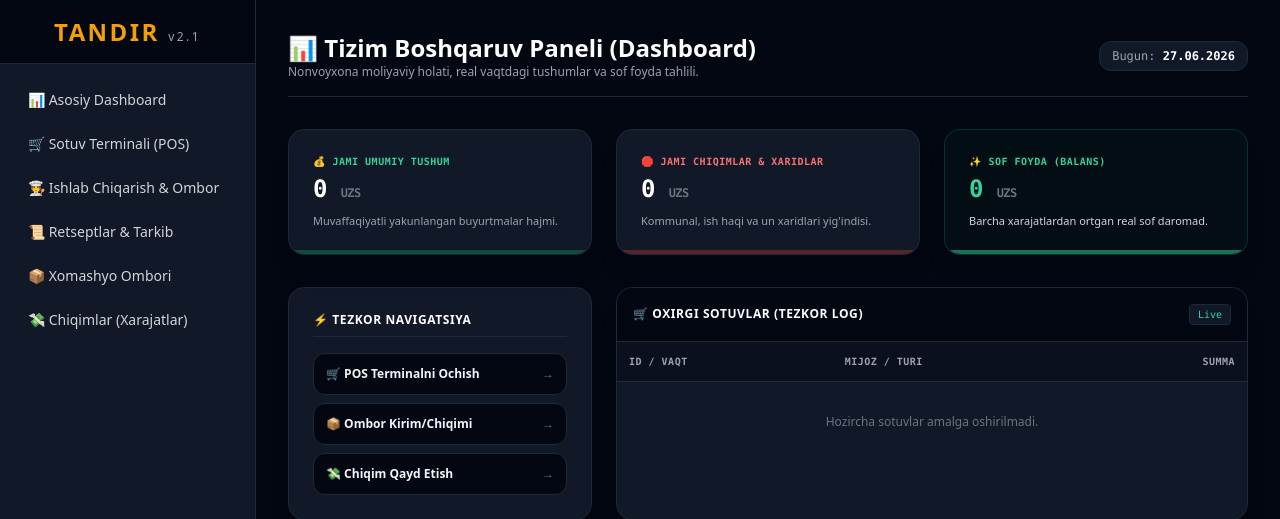
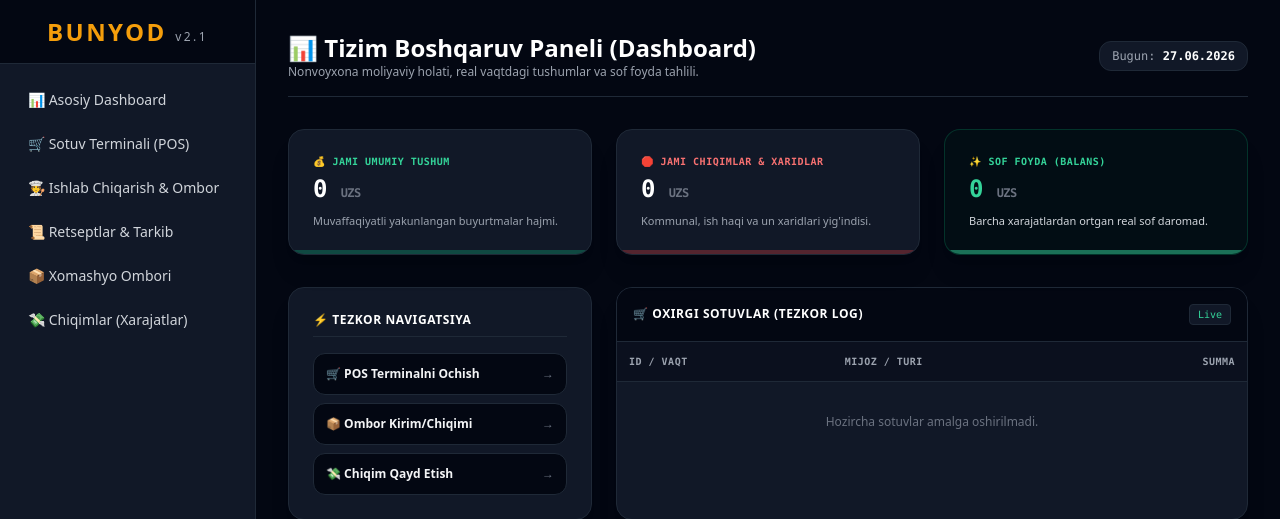
Before and after one commit to imastudentdev/tandir, a Django app: page / in a window 1280 px wide. Shown: the top 519 px of the page. Run offline with Django 5.2, Linux system fonts and the light colour scheme; the visitor is signed in with stand-in values (Sample User, id 1); data that the repository does not hold is empty; some libraries are stand-ins or nearby versions.

Commit message:
Tandir > BUNYOD

```diff
--- a/templates/base.html
+++ b/templates/base.html
@@ -3,7 +3,7 @@
 <head>
     <meta charset="UTF-8">
     <meta name="viewport" content="width=device-width, initial-scale=1.0">
-    <title>Tandir ERP | Classic Dark UI</title>
+    <title>Bunyod Nonvoyxona ERP | Classic Dark UI</title>
     <script src="https://cdn.tailwindcss.com"></script>
     <script defer src="https://cdn.jsdelivr.net/npm/alpinejs@3.x.x/dist/cdn.min.js"></script>
     <script src="https://unpkg.com/htmx.org@1.9.12"></script>
@@ -37,7 +37,7 @@
     </div>
 
     <div class="md:hidden w-full bg-gray-900 border-b border-gray-800 p-4 flex justify-between items-center z-40">
-        <span class="text-amber-500 font-black text-xl tracking-wider">TANDIR <span class="text-white text-xs font-light">ERP</span></span>
+        <span class="text-amber-500 font-black text-xl tracking-wider">Bunyod <span class="text-white text-xs font-light">ERP</span></span>
         <button @click="sidebarOpen = !sidebarOpen" class="text-gray-400 hover:text-white">
             <svg class="h-6 w-6" fill="none" viewBox="0 0 24 24" stroke="currentColor"><path stroke-linecap="round" stroke-linejoin="round" stroke-width="2" d="M4 6h16M4 12h16M4 18h16" /></svg>
         </button>
@@ -47,7 +47,7 @@
            class="fixed inset-y-0 left-0 w-64 bg-gray-900 border-r border-gray-800 z-30 transform md:relative md:translate-x-0 transition-transform duration-300 ease-in-out flex flex-col justify-between">
         <div>
             <div class="h-16 flex items-center justify-center border-b border-gray-800 bg-gray-950">
-                <span class="text-amber-500 font-black text-2xl tracking-widest">TANDIR <span class="text-xs text-gray-400 font-normal">v2.1</span></span>
+                <span class="text-amber-500 font-black text-2xl tracking-widest">BUNYOD <span class="text-xs text-gray-400 font-normal">v2.1</span></span>
             </div>
 
             <nav class="mt-4 px-3 space-y-1">
```
